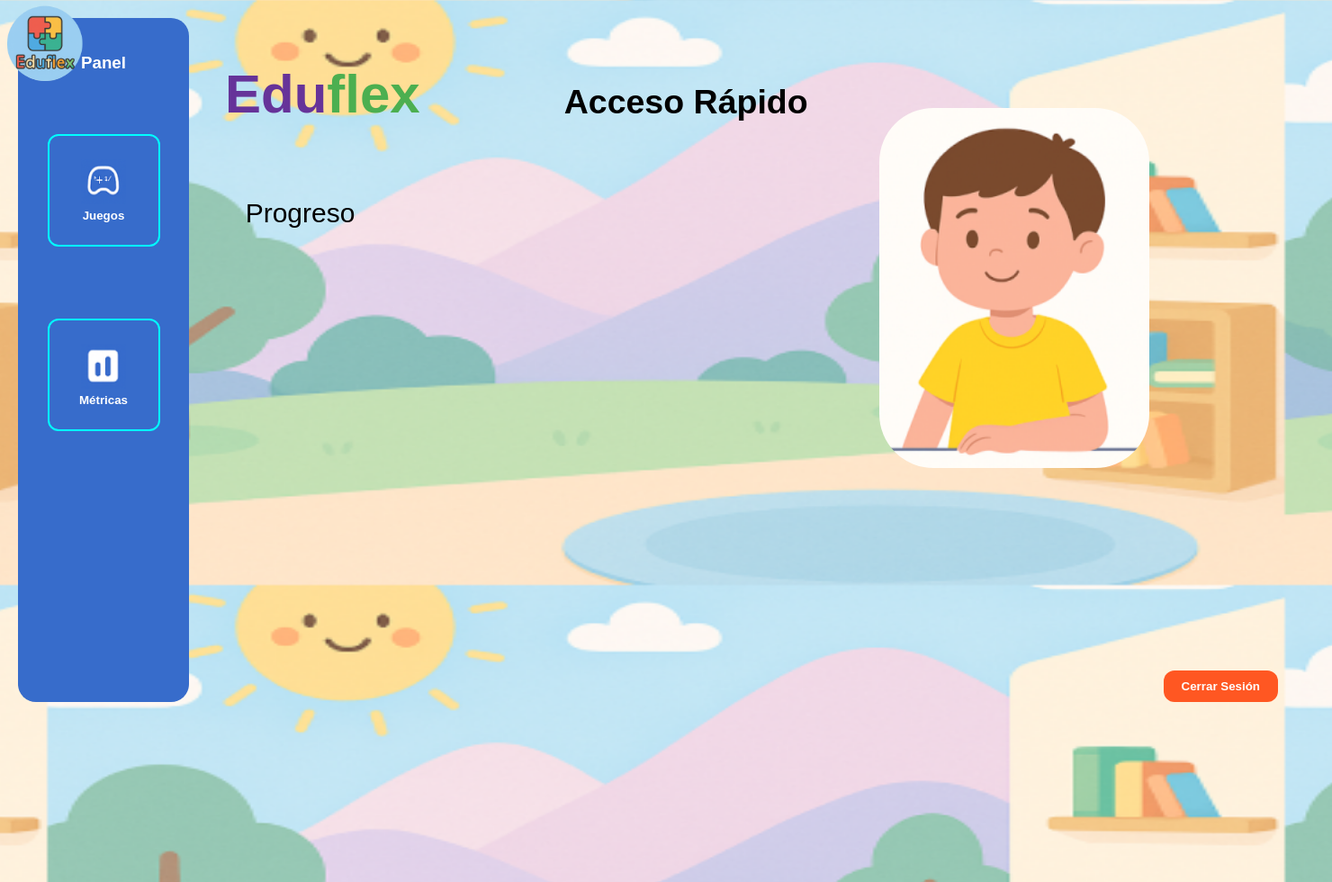
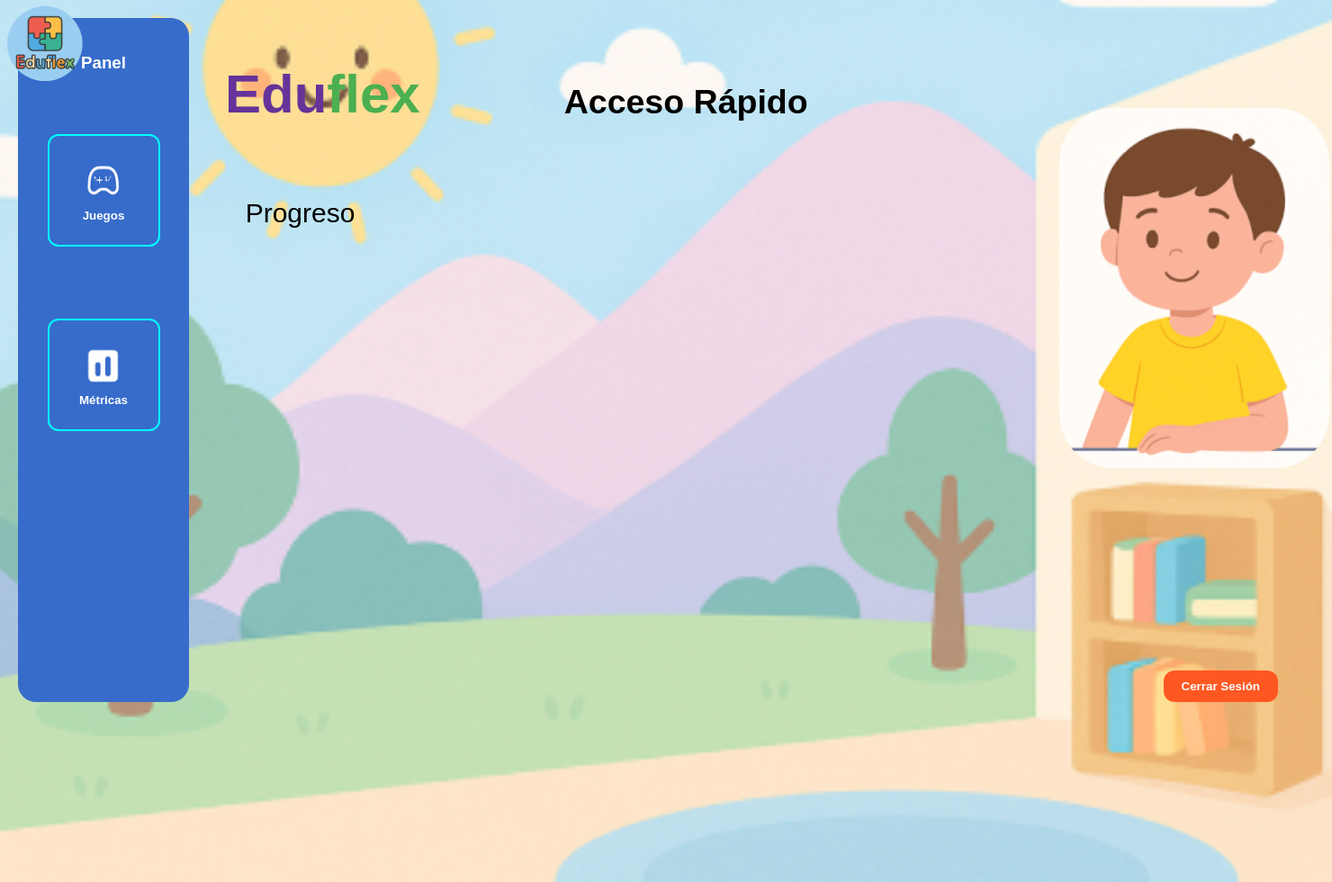
Before and after one commit to Francisco-Ronquillo/Eduflex-proyject, a Django app: template NIÑO/templates/dashboardKid.html in a window 1480 px wide. Shown: the whole page at 90% size. Run offline with Django 5.2, Linux system fonts and the light colour scheme; the template is opened without the code that fills it, so the values that code supplies are empty.

Commit message:
agrege requiriments

```diff
--- a/static/CSS/dashboardKid.css
+++ b/static/CSS/dashboardKid.css
@@ -4,7 +4,7 @@
       background: linear-gradient(to bottom, #b3e5fc, #fff);
       position: relative; /* Para posicionar el logo fuera del div */
       background-image: url('/static/img/dashboard_niño_interface.png');
-      background-size: 1375px 650px;
+      background-size: cover;
       background-position: center;
       background-repeat: no-repeat;
       background-attachment: fixed;
@@ -146,7 +146,7 @@
     /*imagen del niño*/
     .Niño {
         position: relative;
-        left: 550px;
+        left: 750px;
         top: 100px;
         height: 400px;
         width: 300px;
```
Also changed, not shown: requirements.txt (added, +8 -0 lines).
